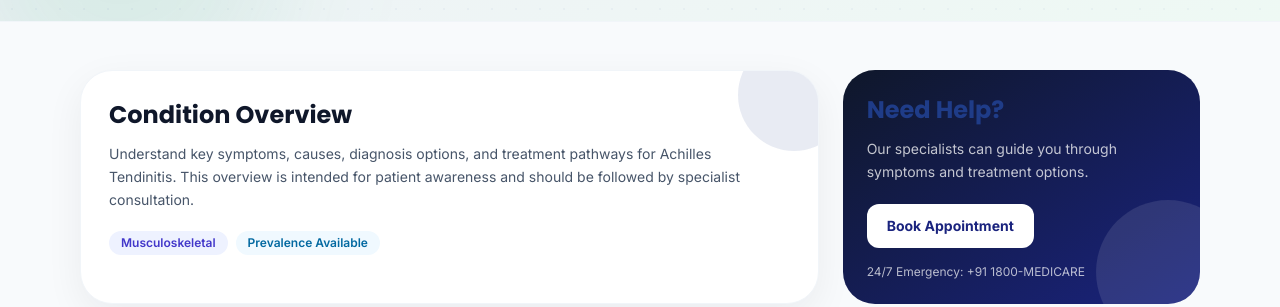
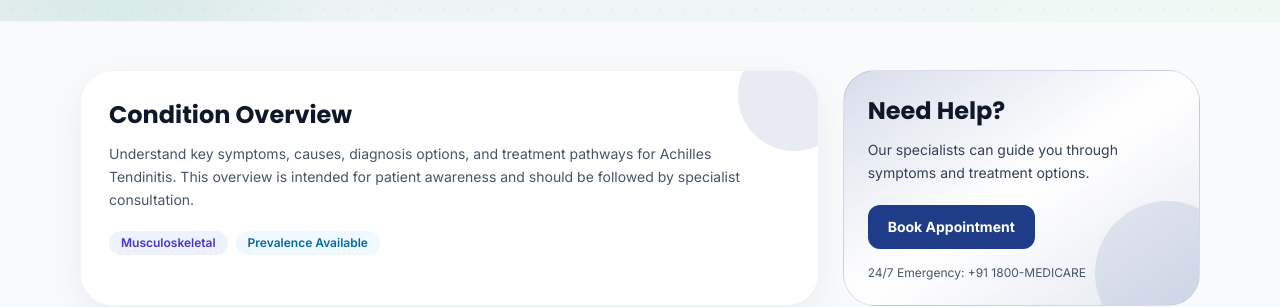
Before and after one commit to tusharbhabal97/dr-mate-hospital-website, a Next.js app: page /diseases/achilles-tendinitis in a window 1280 px wide. Shown: the part 507-814 px from the top of the page. Built offline with nearby package versions, Linux system fonts and the light colour scheme; no server answers.

Commit message:
Enhance styling for About Us and Disease Detail pages for improved readability and visual appeal

```diff
--- a/app/about-us/page.tsx
+++ b/app/about-us/page.tsx
@@ -109,10 +109,10 @@
             </ul>
           </article>
 
-          <article className="lg:col-span-4 bg-gradient-to-br from-slate-900 to-[#1a237e] rounded-[2rem] p-6 text-white relative overflow-hidden">
-            <span className="absolute -bottom-10 -right-10 w-36 h-36 rounded-full bg-white/10" />
-            <h2 className="font-display font-bold text-2xl mb-3">Genesis</h2>
-            <p className="text-white/75 text-sm leading-relaxed">
+          <article className="lg:col-span-4 bg-gradient-to-br from-primary/15 via-primary/10 to-primary/5 rounded-[2rem] p-6 text-slate-900 relative overflow-hidden">
+            <span className="absolute -bottom-10 -right-10 w-36 h-36 rounded-full bg-primary/10" />
+            <h2 className="font-display font-bold text-2xl mb-3 text-slate-900">Genesis</h2>
+            <p className="text-slate-700 text-sm leading-relaxed">
               The hospital began with a simple goal: provide dependable
               specialist care without compromising dignity, safety, or
               transparency. This founding principle still drives our clinical
--- a/app/diseases/[id]/page.tsx
+++ b/app/diseases/[id]/page.tsx
@@ -114,19 +114,23 @@
           </div>
         </article>
 
-        <article className="lg:col-span-4 bg-gradient-to-br from-slate-900 to-[#1a237e] rounded-[2rem] p-6 text-white relative overflow-hidden">
-          <span className="absolute -bottom-10 -right-10 w-36 h-36 rounded-full bg-white/10" />
-          <h2 className="font-display font-bold text-2xl mb-3">Need Help?</h2>
-          <p className="text-white/75 text-sm leading-relaxed mb-5">
+        <article className="lg:col-span-4 bg-gradient-to-br from-primary/15 via-white to-primary/10 rounded-[2rem] p-6 text-slate-900 relative overflow-hidden border border-primary/15">
+          <span className="absolute -bottom-10 -right-10 w-36 h-36 rounded-full bg-primary/10" />
+          <h2 className="font-display font-bold text-2xl mb-3 text-slate-900">
+            Need Help?
+          </h2>
+          <p className="text-slate-700 text-sm leading-relaxed mb-5">
             Our specialists can guide you through symptoms and treatment options.
           </p>
           <Link
             href="/book-appointment"
-            className="inline-flex items-center justify-center rounded-xl bg-white text-[#1a237e] text-sm font-bold px-5 py-3"
+            className="inline-flex items-center justify-center rounded-xl bg-primary text-white text-sm font-bold px-5 py-3 hover:bg-primary-dark transition-colors"
           >
             Book Appointment
           </Link>
-          <p className="text-white/70 text-xs mt-4">24/7 Emergency: +91 1800-MEDICARE</p>
+          <p className="text-slate-600 text-xs mt-4">
+            24/7 Emergency: +91 1800-MEDICARE
+          </p>
         </article>
 
         <div className="lg:col-span-8 grid sm:grid-cols-2 gap-6">
```
